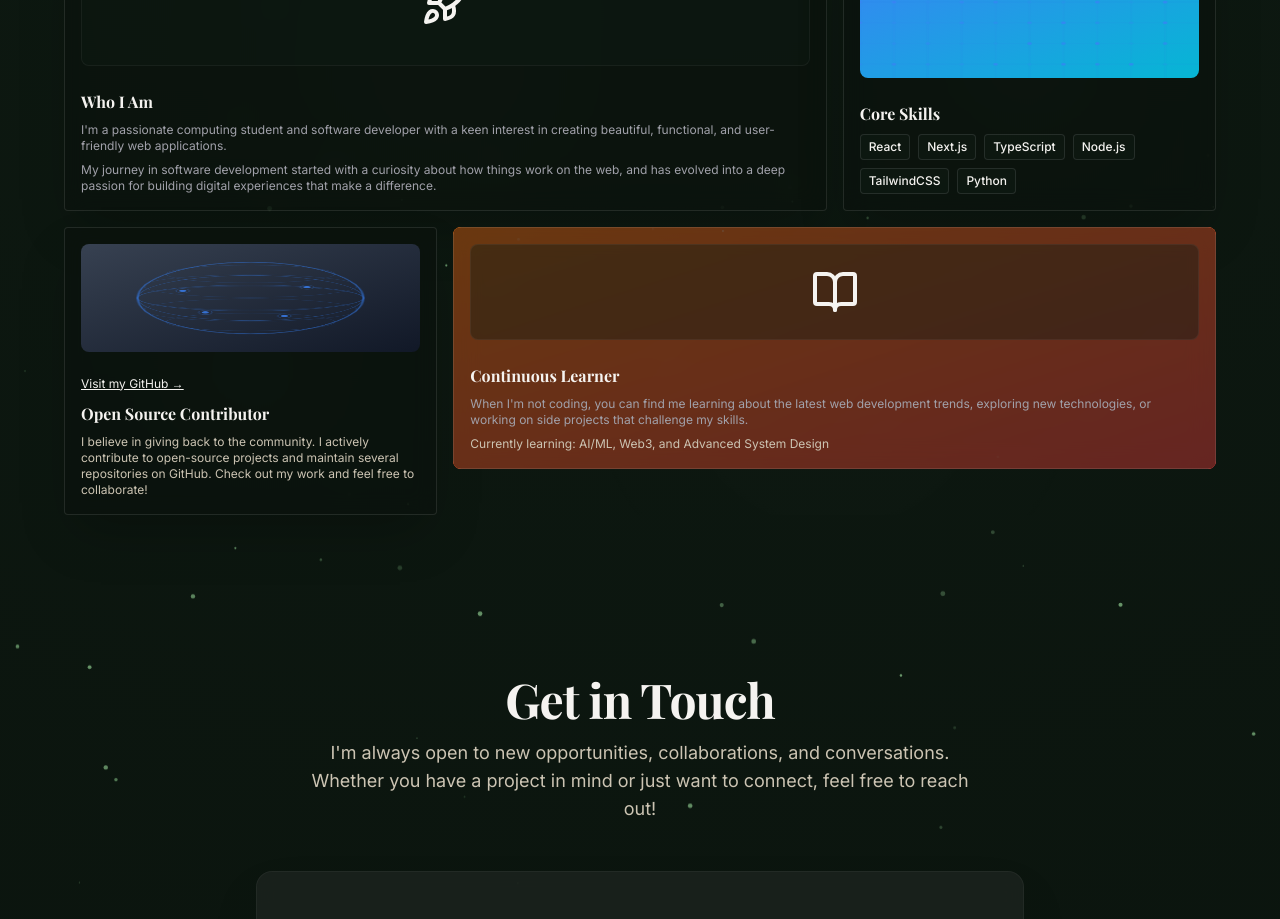
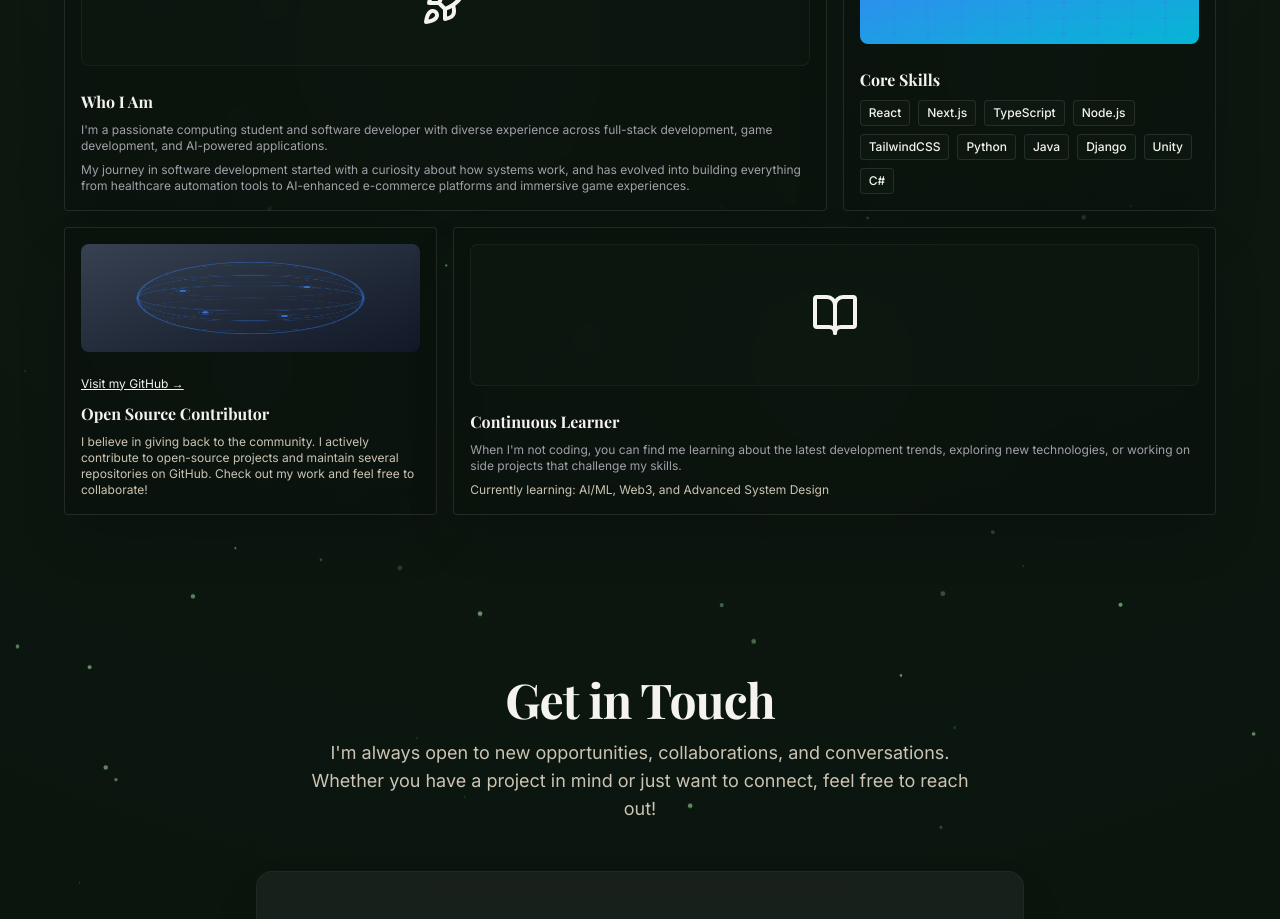
Before and after one commit to Daliadea/Personal-website-portfolio, a Next.js app: page / in a window 1280 px wide. Shown: the part 2620-3539 px from the top of the page. Built offline with nearby package versions, Linux system fonts and the light colour scheme; no server answers; grey boxes are pictures that could not be loaded.

Commit message:
Update About section to reflect diverse skillset and fix Continuous Learner box styling

```diff
--- a/components/About.tsx
+++ b/components/About.tsx
@@ -40,14 +40,13 @@ export default function About() {
                 description={
                   <div className="space-y-2">
                     <p>
-                      I&apos;m a passionate computing student and software developer with a keen
-                      interest in creating beautiful, functional, and user-friendly web
-                      applications.
+                      I&apos;m a passionate computing student and software developer with diverse experience
+                      across full-stack development, game development, and AI-powered applications.
                     </p>
                     <p>
-                      My journey in software development started with a
-                      curiosity about how things work on the web, and has evolved into a
-                      deep passion for building digital experiences that make a difference.
+                      My journey in software development started with a curiosity about how systems work,
+                      and has evolved into building everything from healthcare automation tools to
+                      AI-enhanced e-commerce platforms and immersive game experiences.
                     </p>
                   </div>
                 }
@@ -72,6 +71,10 @@ export default function About() {
                       <span className="px-2 py-1 bg-[#0F1C15]/60 text-foreground rounded text-xs font-medium border border-white/10">Node.js</span>
                       <span className="px-2 py-1 bg-[#0F1C15]/60 text-foreground rounded text-xs font-medium border border-white/10">TailwindCSS</span>
                       <span className="px-2 py-1 bg-[#0F1C15]/60 text-foreground rounded text-xs font-medium border border-white/10">Python</span>
+                      <span className="px-2 py-1 bg-[#0F1C15]/60 text-foreground rounded text-xs font-medium border border-white/10">Java</span>
+                      <span className="px-2 py-1 bg-[#0F1C15]/60 text-foreground rounded text-xs font-medium border border-white/10">Django</span>
+                      <span className="px-2 py-1 bg-[#0F1C15]/60 text-foreground rounded text-xs font-medium border border-white/10">Unity</span>
+                      <span className="px-2 py-1 bg-[#0F1C15]/60 text-foreground rounded text-xs font-medium border border-white/10">C#</span>
                     </div>
                   </div>
                 }
@@ -87,7 +90,7 @@ export default function About() {
                 header={<Globe />}
                 icon={
                   <a
-                    href="https://github.com/yourusername"
+                    href="https://github.com/Daliadea"
                     target="_blank"
                     rel="noopener noreferrer"
                     className="text-foreground hover:text-muted-foreground text-xs underline mt-2 inline-block"
@@ -100,14 +103,12 @@ export default function About() {
             </TiltCard>
 
             <TiltCard className="md:col-span-2">
-              <div className="md:col-span-2">
-                <SparklesPreview>
               <BentoGridItem
                 title="Continuous Learner"
                 description={
                   <div className="space-y-2">
                     <p>
-                          When I&apos;m not coding, you can find me learning about the latest web
+                      When I&apos;m not coding, you can find me learning about the latest
                       development trends, exploring new technologies, or working on side
                       projects that challenge my skills.
                     </p>
@@ -123,8 +124,6 @@ export default function About() {
                 }
                 className="md:col-span-2"
               />
-                </SparklesPreview>
-              </div>
             </TiltCard>
           </BentoGrid>
         </motion.div>
```
Lines whose indentation alone changed are shown as unchanged.
